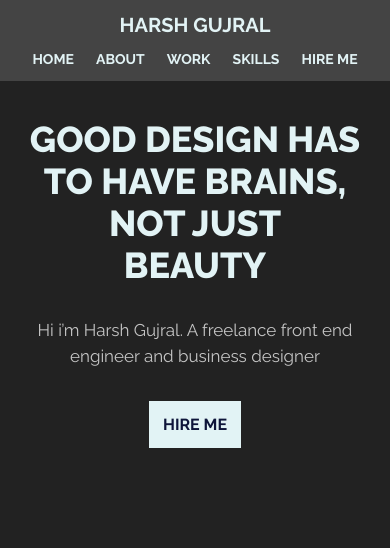
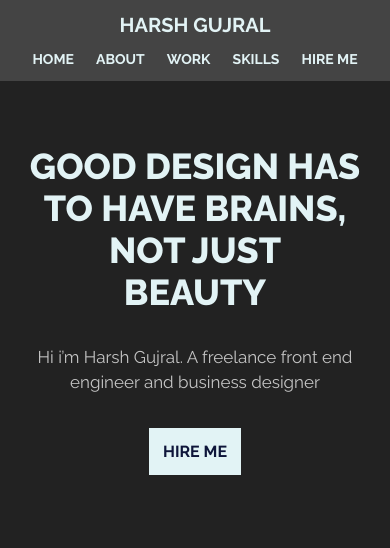
Before and after one commit to harshgujral/Portfolio, a plain HTML site: page index.html in a window 390 px wide. Shown: the top 548 px of the page. Drawn offline with nearby package versions, Linux system fonts and the light colour scheme.

Commit message:
Update index.html

```diff
--- a/index.html
+++ b/index.html
@@ -626,7 +626,7 @@ textarea {margin-left: 20px;}
 }
 .heading-grey {
     font-size: 36px;
-    margin-top: 28%;
+    margin-top: 35%;
 }
 .banner-content-first p {
 margin-top: 0;
```
